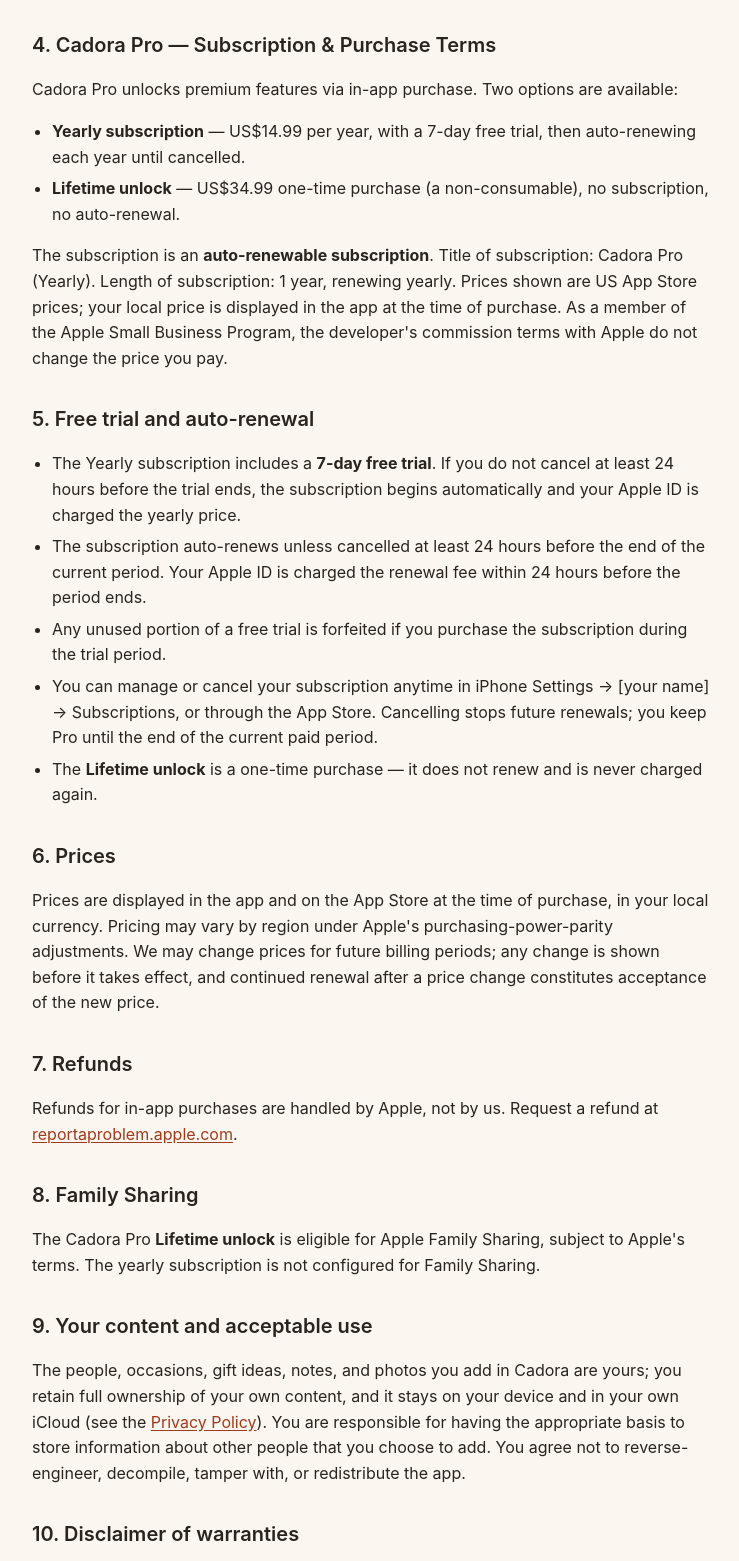
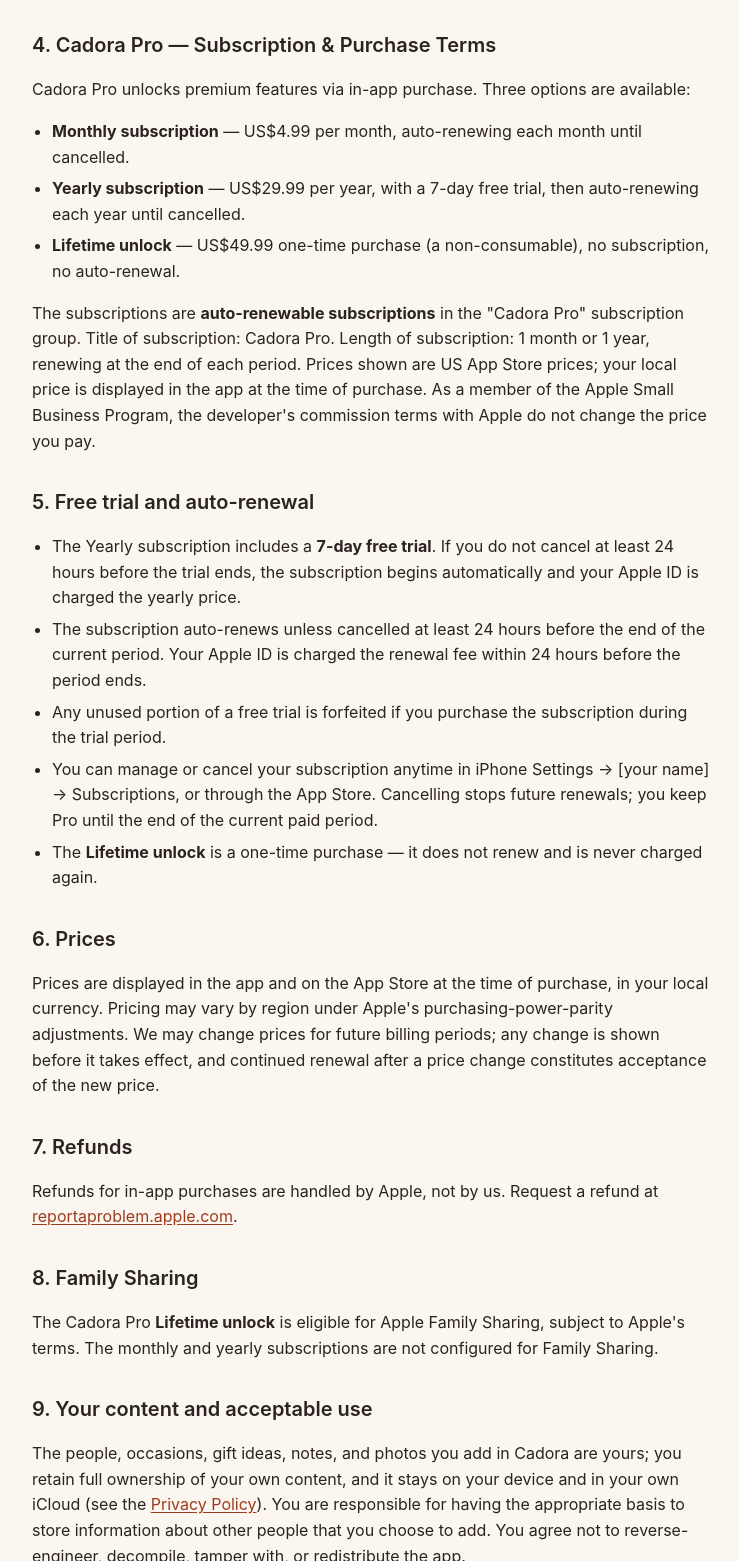
Before and after one commit to theknack2020-sketch/theknack2020-sketch.github.io, a plain HTML site: page cadora/terms-of-use.html in a window 1280 px wide. Shown: the part 607-2168 px from the top of the page, without its empty margins (268-1007 px from the left). Drawn offline with Linux system fonts and the light colour scheme.

Commit message:
Cadora terms: house-standard pricing (monthly $4.99 / yearly $29.99 / lifetime $49.99)

```diff
--- a/cadora/terms-of-use.html
+++ b/cadora/terms-of-use.html
@@ -59,12 +59,13 @@
   <p>Subject to these Terms and Apple's Standard EULA, we grant you a personal, non-transferable, non-exclusive license to use Cadora on any Apple device you own or control, as permitted by the App Store Terms of Service.</p>
 
   <h2>4. Cadora Pro — Subscription &amp; Purchase Terms</h2>
-  <p>Cadora Pro unlocks premium features via in-app purchase. Two options are available:</p>
+  <p>Cadora Pro unlocks premium features via in-app purchase. Three options are available:</p>
   <ul>
-    <li><strong>Yearly subscription</strong> — US$14.99 per year, with a 7-day free trial, then auto-renewing each year until cancelled.</li>
-    <li><strong>Lifetime unlock</strong> — US$34.99 one-time purchase (a non-consumable), no subscription, no auto-renewal.</li>
+    <li><strong>Monthly subscription</strong> — US$4.99 per month, auto-renewing each month until cancelled.</li>
+    <li><strong>Yearly subscription</strong> — US$29.99 per year, with a 7-day free trial, then auto-renewing each year until cancelled.</li>
+    <li><strong>Lifetime unlock</strong> — US$49.99 one-time purchase (a non-consumable), no subscription, no auto-renewal.</li>
   </ul>
-  <p>The subscription is an <strong>auto-renewable subscription</strong>. Title of subscription: Cadora Pro (Yearly). Length of subscription: 1 year, renewing yearly. Prices shown are US App Store prices; your local price is displayed in the app at the time of purchase. As a member of the Apple Small Business Program, the developer's commission terms with Apple do not change the price you pay.</p>
+  <p>The subscriptions are <strong>auto-renewable subscriptions</strong> in the "Cadora Pro" subscription group. Title of subscription: Cadora Pro. Length of subscription: 1 month or 1 year, renewing at the end of each period. Prices shown are US App Store prices; your local price is displayed in the app at the time of purchase. As a member of the Apple Small Business Program, the developer's commission terms with Apple do not change the price you pay.</p>
 
   <h2>5. Free trial and auto-renewal</h2>
   <ul>
@@ -82,7 +83,7 @@
   <p>Refunds for in-app purchases are handled by Apple, not by us. Request a refund at <a href="https://reportaproblem.apple.com" rel="noopener">reportaproblem.apple.com</a>.</p>
 
   <h2>8. Family Sharing</h2>
-  <p>The Cadora Pro <strong>Lifetime unlock</strong> is eligible for Apple Family Sharing, subject to Apple's terms. The yearly subscription is not configured for Family Sharing.</p>
+  <p>The Cadora Pro <strong>Lifetime unlock</strong> is eligible for Apple Family Sharing, subject to Apple's terms. The monthly and yearly subscriptions are not configured for Family Sharing.</p>
 
   <h2>9. Your content and acceptable use</h2>
   <p>The people, occasions, gift ideas, notes, and photos you add in Cadora are yours; you retain full ownership of your own content, and it stays on your device and in your own iCloud (see the <a href="./privacy-policy.html">Privacy Policy</a>). You are responsible for having the appropriate basis to store information about other people that you choose to add. You agree not to reverse-engineer, decompile, tamper with, or redistribute the app.</p>
```
